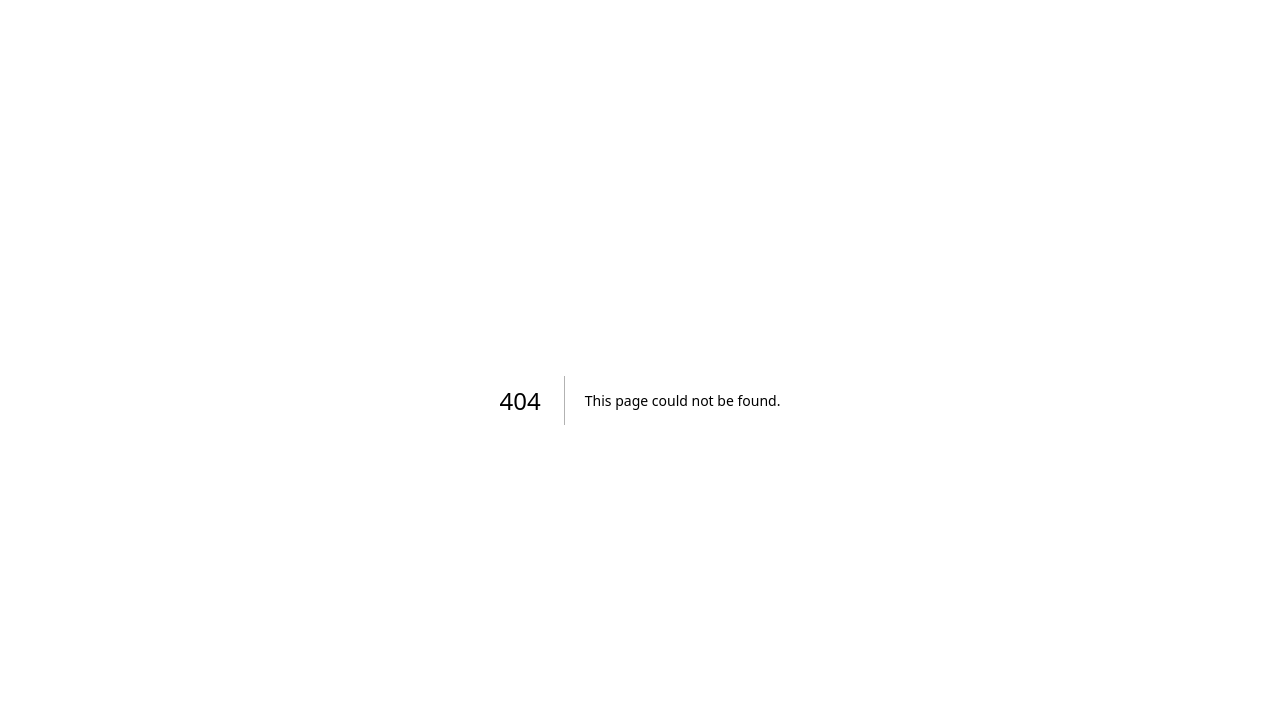
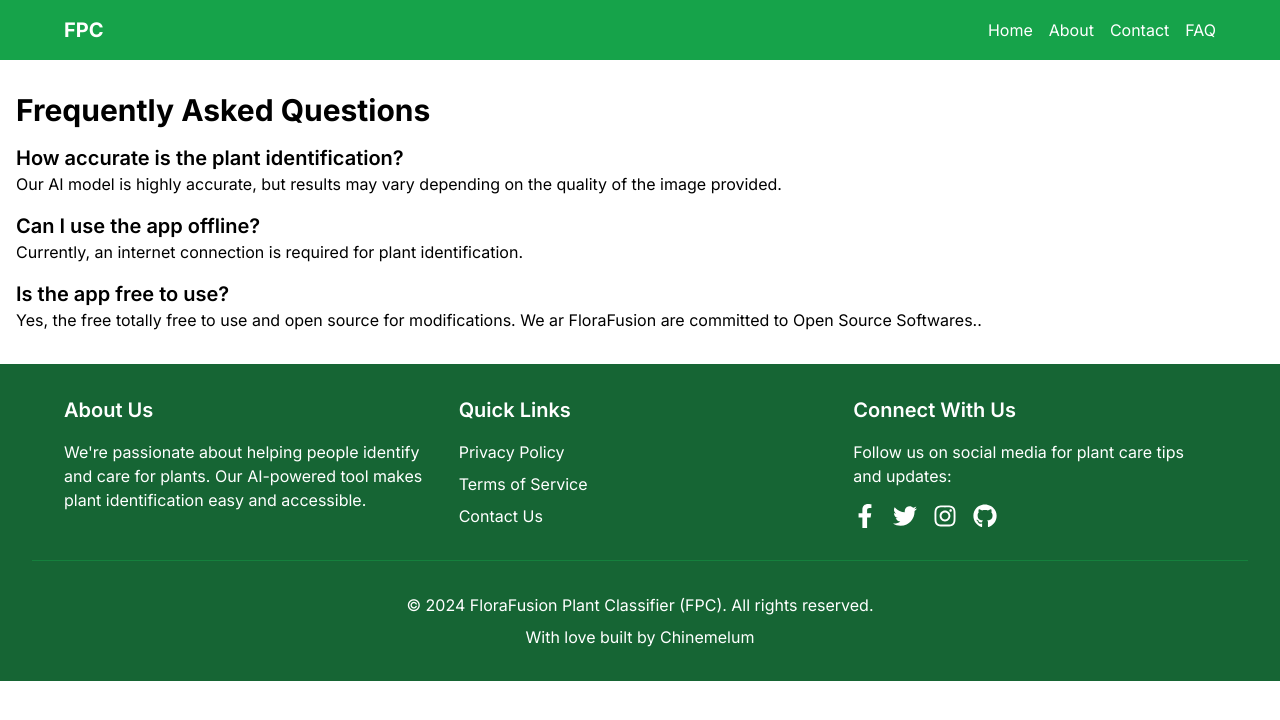
Before and after one commit to SeasonLeague/Flora, a Next.js app: page /faq in a window 1280 px wide. Before the commit this address had no page. Shown: the top 720 px of the page. Built offline with nearby package versions, Linux system fonts and the light colour scheme.

Commit message:
Fixed! Fixed!! and Fixed!!!

```diff
--- /dev/null
+++ b/app/about/page.tsx
@@ -0,0 +1,13 @@
+export default function About() {
+    return (
+      <div className="container mx-auto px-4 py-8">
+        <h1 className="text-3xl font-bold mb-4">About Us</h1>
+        <p className="mb-4">
+          Welcome to FloraFusion Plant Classifier (FPC). We are passionate about helping people identify and care for plants.
+        </p>
+        <p>
+          Our model makes plant identification easy and accessible, providing you with detailed information about various plant species.
+        </p>
+      </div>
+    );
+  }
--- /dev/null
+++ b/app/contact/page.tsx
@@ -0,0 +1,13 @@
+export default function Contact() {
+    return (
+      <div className="container mx-auto px-4 py-8">
+        <h1 className="text-3xl font-bold mb-4">Contact Us</h1>
+        <p className="mb-4">We'd love to hear from you! Here's how you can reach us:</p>
+        <ul className="list-disc pl-5">
+          <li>Email: verbosetwomillion@gmail.com</li>
+          <li>Phone: (234) 912 788 4963</li>
+          <li>Address: 123 Plant Street, Green City, Nature State 12345</li>
+        </ul>
+      </div>
+    );
+  }
--- /dev/null
+++ b/app/faq/page.tsx
@@ -0,0 +1,21 @@
+export default function FAQ() {
+    return (
+      <div className="container mx-auto px-4 py-8">
+        <h1 className="text-3xl font-bold mb-4">Frequently Asked Questions</h1>
+        <div className="space-y-4">
+          <div>
+            <h2 className="text-xl font-semibold">How accurate is the plant identification?</h2>
+            <p>Our AI model is highly accurate, but results may vary depending on the quality of the image provided.</p>
+          </div>
+          <div>
+            <h2 className="text-xl font-semibold">Can I use the app offline?</h2>
+            <p>Currently, an internet connection is required for plant identification.</p>
+          </div>
+          <div>
+            <h2 className="text-xl font-semibold">Is the app free to use?</h2>
+            <p>Yes, the free totally free to use and open source for modifications. We ar FloraFusion are committed to Open Source Softwares..</p>
+          </div>
+        </div>
+      </div>
+    );
+  }
--- a/app/layout.tsx
+++ b/app/layout.tsx
@@ -1,12 +1,14 @@
 import type { Metadata } from "next";
 import { Inter } from "next/font/google";
+import Link from "next/link"; // Import Link for navigation
 import "./globals.css";
+import { FaFacebookF, FaTwitter, FaInstagram, FaGithub } from 'react-icons/fa';
 
 const inter = Inter({ subsets: ["latin"] });
 
 export const metadata: Metadata = {
-  title: "Create Next App",
-  description: "Generated by create next app",
+  title: "FloraFusion",
+  description: "Get accurate plant knowledge Generated by create next app",
 };
 
 export default function RootLayout({
@@ -16,7 +18,63 @@
 }>) {
   return (
     <html lang="en">
-      <body className={inter.className}>{children}</body>
+      <body className={inter.className}>
+        {/* Navbar */}
+        <nav className="bg-green-600 text-white p-4">
+          <div className="max-w-6xl mx-auto flex flex-col sm:flex-row justify-between items-center">
+            <Link href="/" className="text-xl font-bold mb-2 sm:mb-0">FPC</Link>
+            <ul className="flex space-x-4">
+              <li><Link href="/" className="hover:text-green-200">Home</Link></li>
+              <li><Link href="/about" className="hover:text-green-200">About</Link></li>
+              <li><Link href="/contact" className="hover:text-green-200">Contact</Link></li>
+              <li><Link href="/faq" className="hover:text-green-200">FAQ</Link></li>
+            </ul>
+          </div>
+        </nav>
+
+        {/* Main content */}
+        <main>{children}</main>
+
+        {/* Footer */}
+        <footer className="bg-green-800 text-white p-8">
+          <div className="max-w-6xl mx-auto grid grid-cols-1 md:grid-cols-3 gap-8">
+            <div>
+              <h3 className="text-xl font-semibold mb-4">About Us</h3>
+              <p>We're passionate about helping people identify and care for plants. Our AI-powered tool makes plant identification easy and accessible.</p>
+            </div>
+            <div>
+              <h3 className="text-xl font-semibold mb-4">Quick Links</h3>
+              <ul className="space-y-2">
+                <li><Link href="/privacy" className="hover:text-green-200 transition-colors duration-300">Privacy Policy</Link></li>
+                <li><Link href="/terms" className="hover:text-green-200 transition-colors duration-300">Terms of Service</Link></li>
+                <li><Link href="/contact" className="hover:text-green-200 transition-colors duration-300">Contact Us</Link></li>
+              </ul>
+            </div>
+            <div>
+              <h3 className="text-xl font-semibold mb-4">Connect With Us</h3>
+              <p className="mb-4">Follow us on social media for plant care tips and updates:</p>
+              <div className="flex space-x-4">
+                <a href="#" className="text-white hover:text-green-200 transition-colors duration-300">
+                  <FaFacebookF className="w-6 h-6" />
+                </a>
+                <a href="#" className="text-white hover:text-green-200 transition-colors duration-300">
+                  <FaTwitter className="w-6 h-6" />
+                </a>
+                <a href="#" className="text-white hover:text-green-200 transition-colors duration-300">
+                  <FaInstagram className="w-6 h-6" />
+                </a>
+                <a href="https://github.com/SeasonLeague" className="text-white hover:text-green-200 transition-colors duration-300">
+                  <FaGithub className="w-6 h-6" />
+                </a>
+              </div>
+            </div>
+          </div>
+          <div className="mt-8 pt-8 border-t border-green-700 text-center">
+            <p>&copy; 2024 FloraFusion Plant Classifier (FPC). All rights reserved.</p>
+            <p className="mt-2">With love built by Chinemelum</p>
+          </div>
+        </footer>
+      </body>
     </html>
   );
 }
--- a/app/page.tsx
+++ b/app/page.tsx
@@ -3,7 +3,6 @@
 import { useState, useRef } from 'react';
 import Image from 'next/image';
 import Link from 'next/link';
-import { FaFacebookF, FaTwitter, FaInstagram, FaGithub } from 'react-icons/fa';
 
 interface PlantData {
   name?: string;
@@ -52,27 +51,6 @@
       console.error("Error accessing camera:", err);
       setError("Unable to access camera. Please check your permissions.");
     }
-  };
-  const compressImage = async (file: File): Promise<Blob> => {
-    return new Promise((resolve, reject) => {
-      const reader = new FileReader();
-      reader.readAsDataURL(file);
-      reader.onload = (event) => {
-        const img = new Image();
-        img.src = event.target?.result as string;
-        img.onload = () => {
-          const canvas = document.createElement('canvas');
-          const ctx = canvas.getContext('2d');
-          canvas.width = img.width;
-          canvas.height = img.height;
-          ctx?.drawImage(img, 0, 0);
-          canvas.toBlob((blob) => {
-            if (blob) resolve(blob);
-            else reject(new Error('Compression failed'));
-          }, 'image/jpeg', 0.7); // Adjust quality as needed
-        };
-      };
-    });
   };
 
   const handleIdentify = async () => {
@@ -130,17 +108,7 @@
 
   return (
     <div className="flex flex-col min-h-screen gradient-background">
-      <nav className="bg-green-600 text-white p-4">
-        <div className="max-w-6xl mx-auto flex flex-col sm:flex-row justify-between items-center">
-          <Link href="/" className="text-xl font-bold mb-2 sm:mb-0">FPC</Link>
-          <ul className="flex space-x-4">
-            <li><Link href="/" className="hover:text-green-200">Home</Link></li>
-            <li><Link href="/about" className="hover:text-green-200">About</Link></li>
-            <li><Link href="/contact" className="hover:text-green-200">Contact</Link></li>
-            <li><Link href="/faq" className="hover:text-green-200">FAQ</Link></li>
-          </ul>
-        </div>
-      </nav>
+
 
       <main className="flex-grow bg-gradient-to-b from-green-100 to-green-300 p-4 sm:p-8">
         <div className="max-w-4xl mx-auto bg-white rounded-xl shadow-md overflow-hidden">
@@ -293,45 +261,6 @@
           </div>
         </section>
       </main>
-
-      <footer className="bg-green-800 text-white p-8">
-        <div className="max-w-6xl mx-auto grid grid-cols-1 md:grid-cols-3 gap-8">
-          <div>
-            <h3 className="text-xl font-semibold mb-4">About Us</h3>
-            <p>We're passionate about helping people identify and care for plants. Our AI-powered tool makes plant identification easy and accessible.</p>
-          </div>
-          <div>
-            <h3 className="text-xl font-semibold mb-4">Quick Links</h3>
-            <ul className="space-y-2">
-              <li><Link href="/privacy" className="hover:text-green-200 transition-colors duration-300">Privacy Policy</Link></li>
-              <li><Link href="/terms" className="hover:text-green-200 transition-colors duration-300">Terms of Service</Link></li>
-              <li><Link href="/contact" className="hover:text-green-200 transition-colors duration-300">Contact Us</Link></li>
-            </ul>
-          </div>
-          <div>
-            <h3 className="text-xl font-semibold mb-4">Connect With Us</h3>
-            <p className="mb-4">Follow us on social media for plant care tips and updates:</p>
-            <div className="flex space-x-4">
-              <a href="#" className="text-white hover:text-green-200 transition-colors duration-300">
-                <FaFacebookF className="w-6 h-6" />
-              </a>
-              <a href="#" className="text-white hover:text-green-200 transition-colors duration-300">
-                <FaTwitter className="w-6 h-6" />
-              </a>
-              <a href="#" className="text-white hover:text-green-200 transition-colors duration-300">
-                <FaInstagram className="w-6 h-6" />
-              </a>
-              <a href="#" className="text-white hover:text-green-200 transition-colors duration-300">
-                <FaGithub className="w-6 h-6" />
-              </a>
-            </div>
-          </div>
-        </div>
-        <div className="mt-8 pt-8 border-t border-green-700 text-center">
-          <p>&copy; 2024 FloraFusion Plant Classifier (FPC). All rights reserved.</p>
-          <p className="mt-2">With love built by Chinemelum</p>
-        </div>
-      </footer>
     </div>
   );
 }
```
